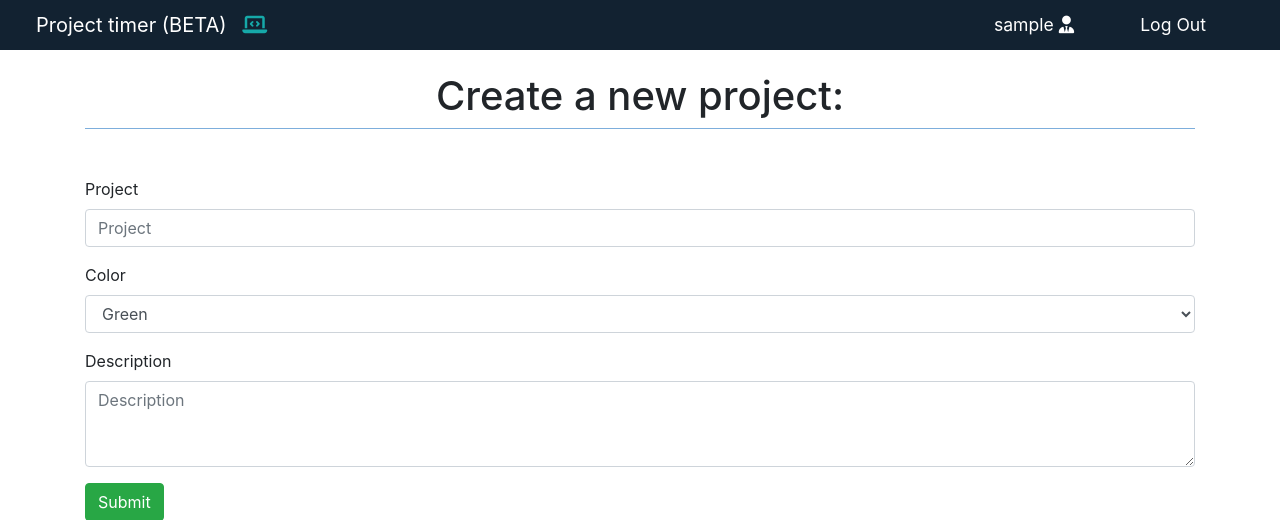
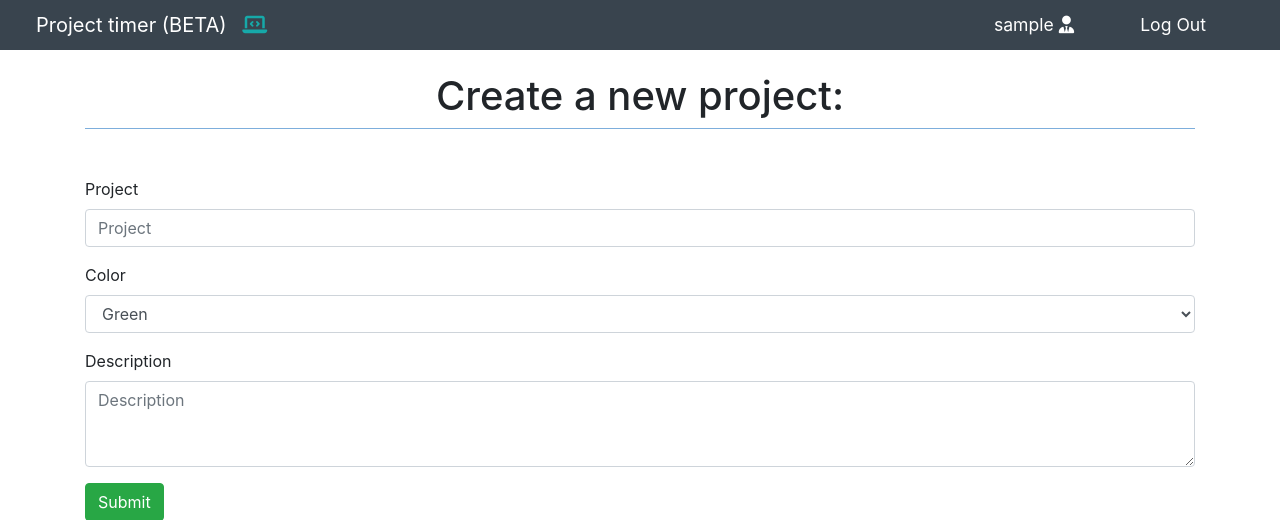
Before and after one commit to mariusgronli/project-tracker, a Django app: page /tracker/createproject/ in a window 1280 px wide. Shown: the top 520 px of the page. Run offline with Django 3.2, Linux system fonts and the light colour scheme; the visitor is signed in with stand-in values (Sample User, id 1); some libraries are stand-ins or nearby versions.

Commit message:
div changes to design

```diff
--- a/static/css/custom.css
+++ b/static/css/custom.css
@@ -4,12 +4,16 @@
 }
 
 .navbar{
-  background-color:#122231!important;
+  background-color:#39444e!important;
   font-size: 1.1em;
 }
 
 .nav-link{
   margin-right: 50px;
+}
+
+.navbar-dark .navbar-nav .nav-link {
+    color: rgb(0 0 0);
 }
 
 .backgroundimg{
--- a/tasktracker/templates/tasktracker/base.html
+++ b/tasktracker/templates/tasktracker/base.html
@@ -27,7 +27,7 @@
   <body>
   <div id="page-container">
     <!-- NAVBAR -->
-    <nav class="navbar navbar-expand-lg navbar-light bg-light fixed-top" style="height:50px;">
+    <nav class="navbar navbar-expand-lg navbar-dark bg-dark fixed-top" style="height:50px;">
       <a class="navbar-brand text-white" href="{% url 'home' %} " style="margin-left:20px;">Project timer (BETA) <i class="fas fa-laptop-code" style="color:#16a9a9;margin-left:10px;"></i></a>
       <button class="navbar-toggler" type="button" data-toggle="collapse" data-target="#navbarNavAltMarkup" aria-controls="navbarNavAltMarkup" aria-expanded="false" aria-label="Toggle navigation">
         <span class="navbar-toggler-icon"></span>
@@ -47,11 +47,11 @@
         </ul>
           {% else %}
         <ul class="navbar-nav ml-auto">
-          <li class="nav-item">
-            <a href="{% url 'accounts:signup' %}" class="nav-link btn btn-light btn-md" >Sign up</a>
+          <li class="nav-item" style="margin-right: 10px;">
+            <a href="{% url 'accounts:signup' %}" class="btn btn-light btn-md" >Sign up</a>
           </li>
           <li class="nav-item">
-            <a href="{% url 'accounts:login' %}" class="nav-link btn btn-light btn-md" >Log in</a>
+            <a href="{% url 'accounts:login' %}" class="btn btn-light btn-md" >Log in</a>
           </li>
         </ul>
           {% endif %}
```
